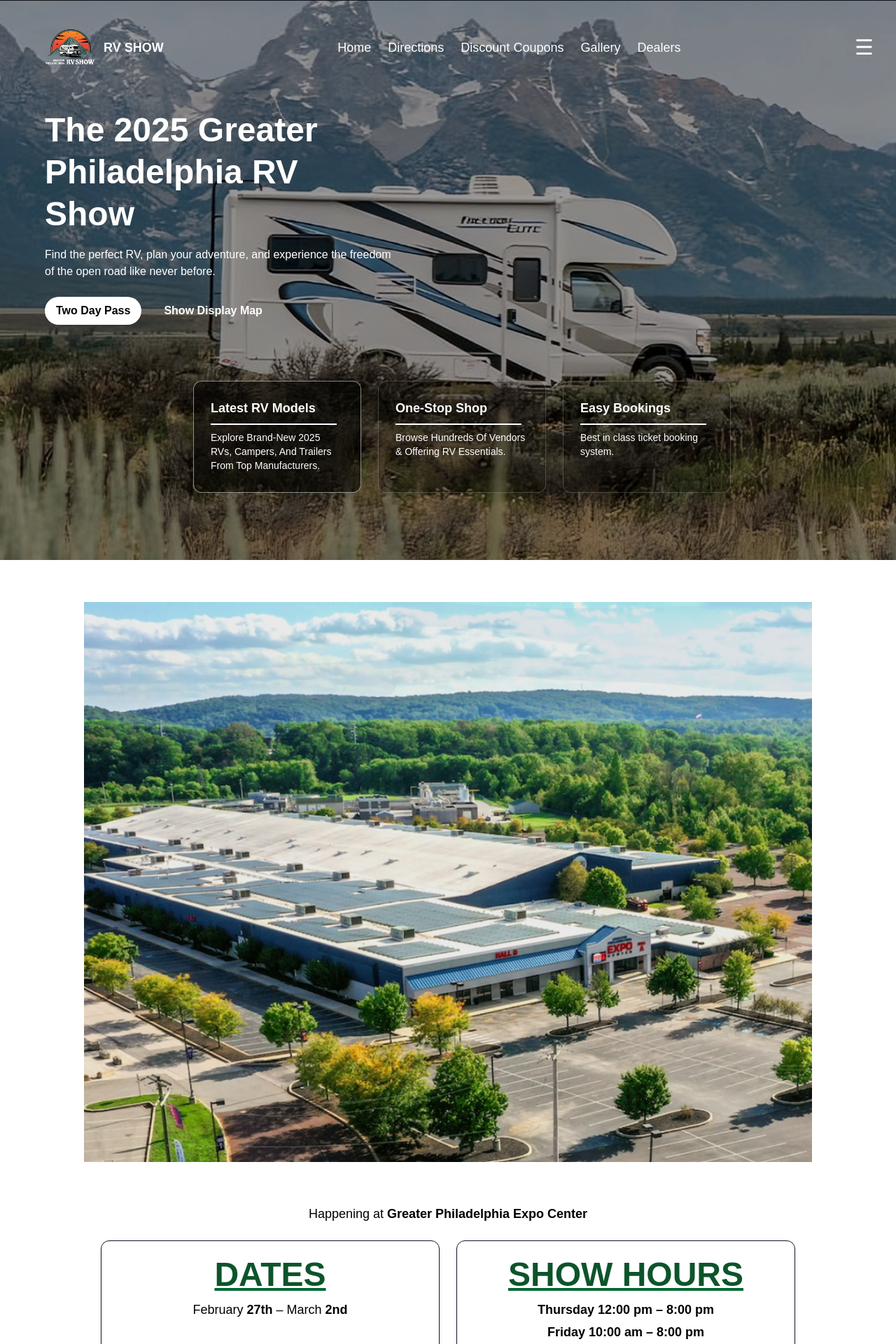
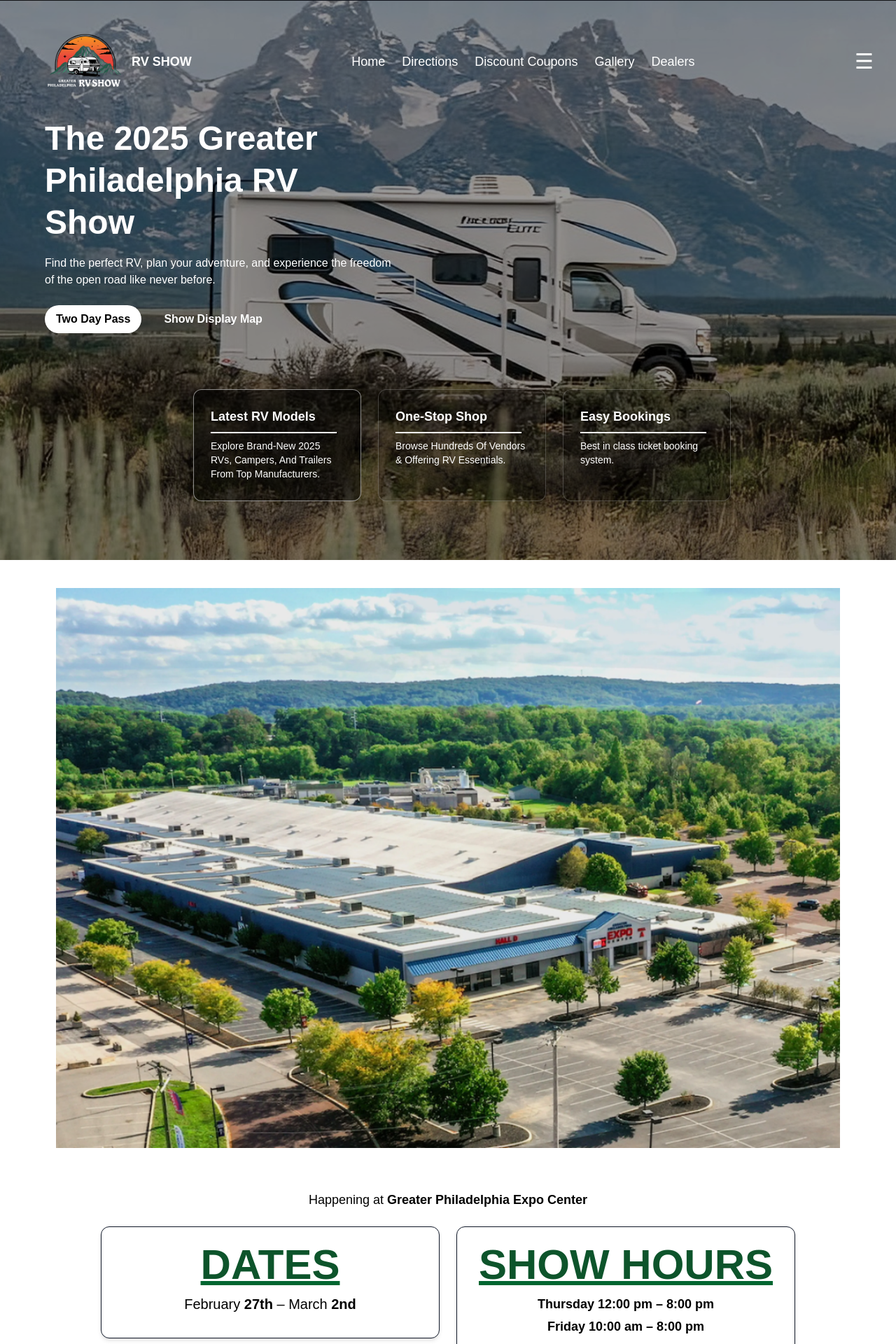
Before and after one commit to Shahzaib00721/next, a Next.js app: page / in a window 1280 px wide. Shown: the top 1920 px of the page at 70% size. Built offline with nearby package versions, Linux system fonts and the light colour scheme.

Commit message:
Updated footer section

```diff
--- a/src/app/Navbar.tsx
+++ b/src/app/Navbar.tsx
@@ -8,7 +8,7 @@
     <nav className="absolute top-0 left-0 w-full z-20 flex items-center justify-between px-8 py-7 bg-transparent text-white">
       {/* Logo */}
       <div className="flex items-center gap-2 pl-7">
-        <img src="/img2.png" alt="logo" className="h-20 w-20" />
+        <img src="/img2.png" alt="logo" className="h-30 w-30" />
         <span className="font-bold text-lg">RV SHOW</span>
       </div>
 
@@ -28,7 +28,7 @@
 
       {/* Mobile Menu div */}
       <div
-        className={`fixed top-0 right-0 h-full w-72 bg-white text-black transform transition-transform duration-300 ${
+        className={`fixed top-0 right-0 h-full w-72 bg-white  text-black transform transition-transform duration-300 ${
           open ? "translate-x-0" : "translate-x-full"
         }`}
       >
@@ -42,7 +42,7 @@
         {/* Menu Content */}
         <div className="flex flex-col items-start pr-6 pl-6 pb-6 gap-6">
           <div className="flex items-center gap-2">
-            <img src="/img2.png" alt="logo" className="h-15 w-15" />
+            <img src="/img2.png" alt="logo" className="h-20 w-20" />
             <span className="font-bold text-lg">RV SHOW</span>
           </div>
           <div className="flex items-center gap-2">
--- a/src/app/NewContact.tsx
+++ b/src/app/NewContact.tsx
@@ -3,7 +3,7 @@
 
 export default function NewContact() {
   return (
-    <section className="w-full bg-white  pt-15 pr-30 pl-30">
+    <section className="w-full bg-white  pt-10 pr-20 pl-20">
       {/* Full-screen Image */}
       <div className="relative w-full h-screen">
         <Image
@@ -24,26 +24,23 @@
             Greater Philadelphia Expo Center
           </span>
         </p>
-
-        {/* Date and Show Hours Section */}
         <div className="mt-6 grid grid-cols-1 gap-6 md:grid-cols-2 w-full">
-          {/* Dates */}
-          <div className="rounded-xl h-40  border border-gray-900 p-6 text-black text-center shadow-md bg-white">
-            <h2 className="text-5xl font-bold text-green-900 underline decoration-green-800">
+  {/* Dates Card */}
+  <div className="rounded-xl border border-gray-900 p-6 text-black text-center h-40 shadow-md bg-white">
+    <h2 className="text-3xl sm:text-5xl md:text-5xl lg:text-6xl font-bold text-green-900 underline decoration-green-800">
       DATES
     </h2>
-            <p className="mt-3 text-lg">
-              February <span className="font-bold">27th</span> – March{" "}
-              <span className="font-bold">2nd</span>
+    <p className="mt-3 text-base sm:text-lg md:text-xl">
+      February <span className="font-bold">27th</span> – March <span className="font-bold">2nd</span>
     </p>
   </div>
 
-          {/* Show Hours */}
+  {/* Show Hours Card */}
   <div className="rounded-xl border border-gray-900 p-6 text-black text-center shadow-md bg-white">
-            <h2 className="text-5xl font-bold text-green-900 underline decoration-green-800">
+    <h2 className="text-3xl sm:text-4xl md:text-5xl lg:text-6xl font-bold text-green-900 underline decoration-green-800">
       SHOW HOURS
     </h2>
-            <ul className="mt-3 space-y-1 text-lg font-bold">
+    <ul className="mt-3 space-y-1 text-sm sm:text-base md:text-lg font-bold">
       <li>Thursday 12:00 pm – 8:00 pm</li>
       <li>Friday 10:00 am – 8:00 pm</li>
       <li>Saturday 10:00 am – 8:00 pm</li>
@@ -51,6 +48,7 @@
     </ul>
   </div>
 </div>
+
       </div>
     </section>
   );
--- a/src/app/page.tsx
+++ b/src/app/page.tsx
@@ -35,7 +35,7 @@
 
       {/* Hero Content */}
       <div className="relative z-10 flex flex-col items-start justify-center text-left text-white px-6 pt-32">
-        <h1 className="text-3xl md:text-5xl font-extrabold leading-tight mt-7">
+        <h1 className="text-3xl md:text-5xl font-extrabold leading-tight mt-10">
           The 2025 Greater <br /> Philadelphia RV <br/> Show
         </h1>
         <p className="mt-4 max-w-2xl text-1x1 md:text-1xl">
```
Lines whose indentation alone changed are shown as unchanged.
